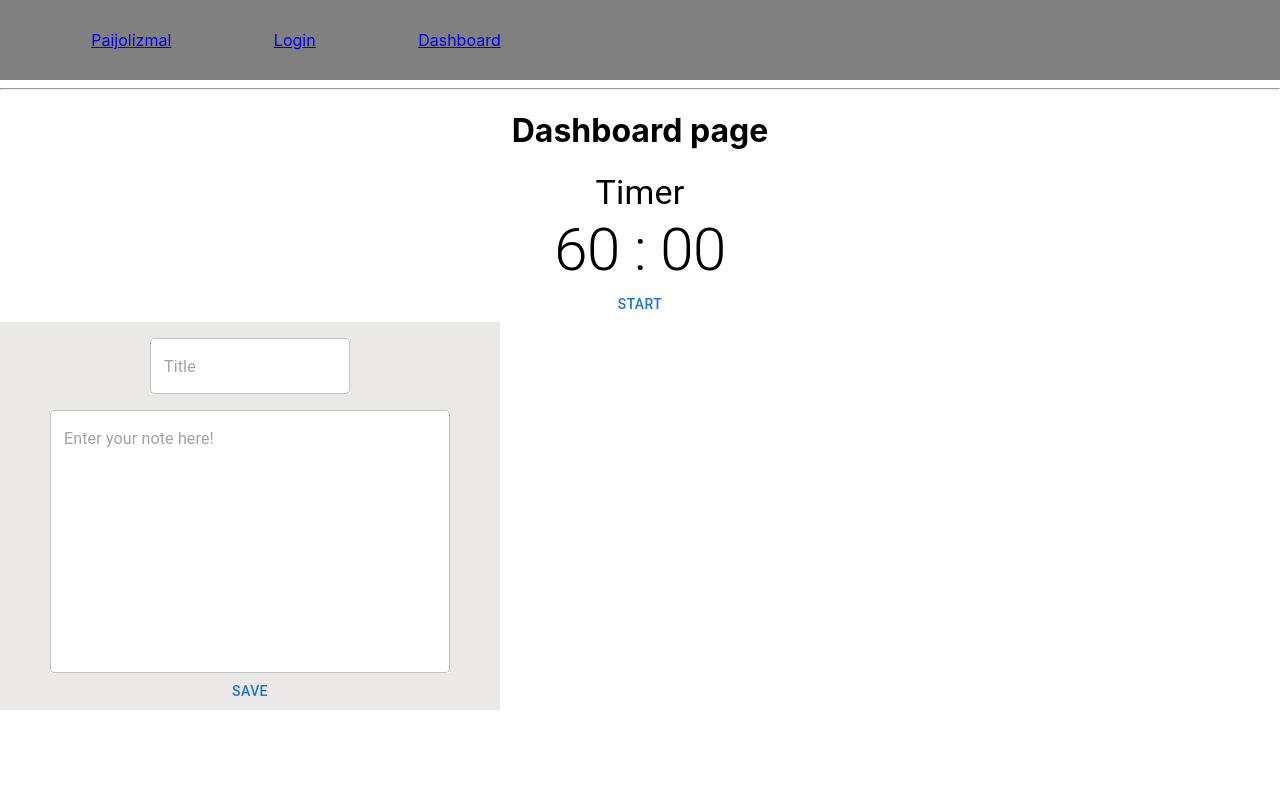
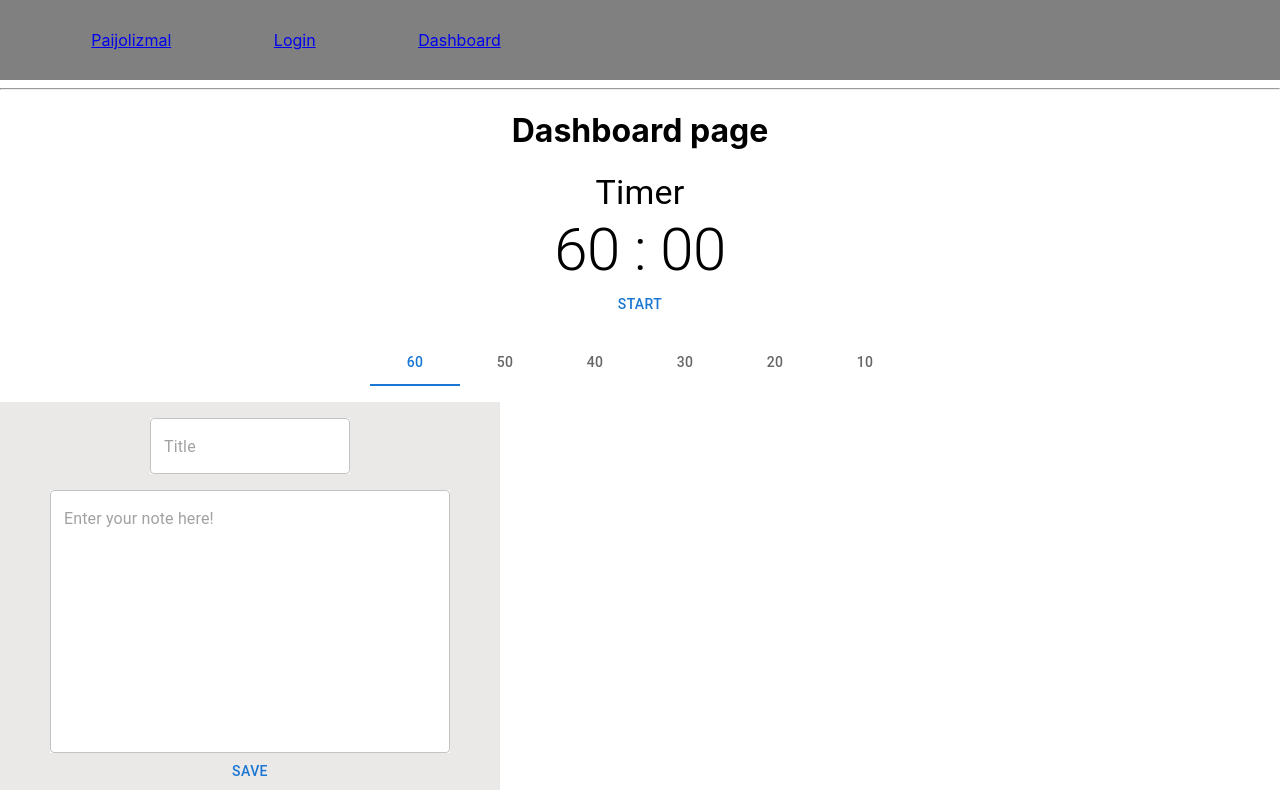
Before and after one commit to J5kinner/PaiJoLizMal, a React (Create React App) app: page /dashboard in a window 1280 px wide. Built offline with nearby package versions, Linux system fonts and the light colour scheme.

Commit message:
implement timer selection options on dash

```diff
--- a/src/views/Dashboard/PomodoroTimer.js
+++ b/src/views/Dashboard/PomodoroTimer.js
@@ -8,6 +8,7 @@
 import React, { useEffect, useRef, useState } from "react"
 import {
     Box,
+    Tabs, Tab,
     Typography,
     Button,
 } from '@mui/material'
@@ -74,6 +75,10 @@ const PomodoroTimer = () => {
         setTimerSeconds(0)
     }
 
+    const handleDurationChange = (e, time) => {
+        setDurationMinutes(time)
+    }
+
     const displayMinutes = timerMinutes < 10 ? `0${timerMinutes}` : timerMinutes
     const displaySeconds= timerSeconds < 10 ? `0${timerSeconds}` : timerSeconds
 
@@ -94,8 +99,23 @@ const PomodoroTimer = () => {
             </Box>
 
             {/* time selection area */}
-            <Box>
-
+            <Box sx={{
+                maxWidth: '100%',
+                padding: 2,
+                display: 'flex',
+                justifyContent: 'center',
+            }}>
+                <Tabs
+                    value={durationMinutes}
+                    onChange={handleDurationChange}
+                    variant='scrollable'
+                    scrollButtons='auto'
+                >
+                    {durationOptions.map((time, i) =>
+                        <Tab id={i} value={time} label={time}
+                            disabled={timerActive}/>
+                    )}
+                </Tabs>
             </Box>
         </Box>
     )
```
